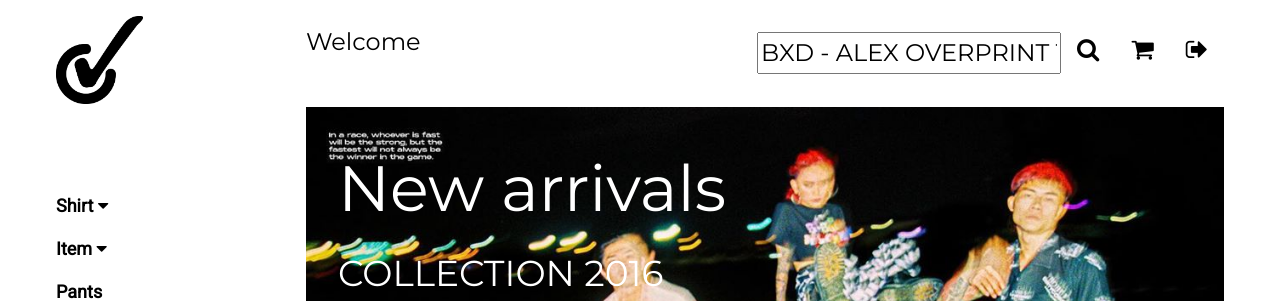
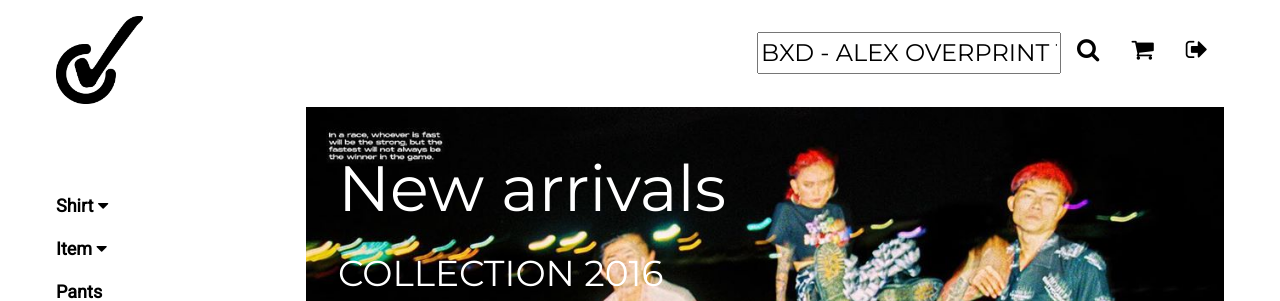
Before and after one commit to ltnguyen1710/Web2, a PHP site: page /demo.php in a window 1280 px wide. Shown: the top 301 px of the page. Run offline with PHP 8.4, Linux system fonts and the light colour scheme; the visitor is signed in with stand-in values (Sample User, id 1); some libraries are stand-ins or nearby versions.

Commit message:
fix bug login

```diff
--- a/demo.php
+++ b/demo.php
@@ -1,7 +1,7 @@
 <!DOCTYPE html>
 <?php
 require_once('login.php');
-$loginResult = 'Welcome';
+$loginResult = '';
 if (isset($_POST['usrname'])) {
   $loginResult = "Hi, " . login($_POST['usrname'], $_POST['psw']);
 }
@@ -182,12 +182,12 @@ if (isset($_POST['usrname'])) {
     <div class="w3-hide-large" style="margin-top:83px"></div>
 
     <!-- Top header -->
+
     <header class="w3-container w3-xlarge">
-      <p class="w3-left"><?= $loginResult ?>
-      </p>
+      <p class="w3-left"><?= isLogined() ? $loginResult : 'Welcome' ?>
+
 
       <p class="w3-right">
-
 
         <!-- Account icon -->
         <?php
```
